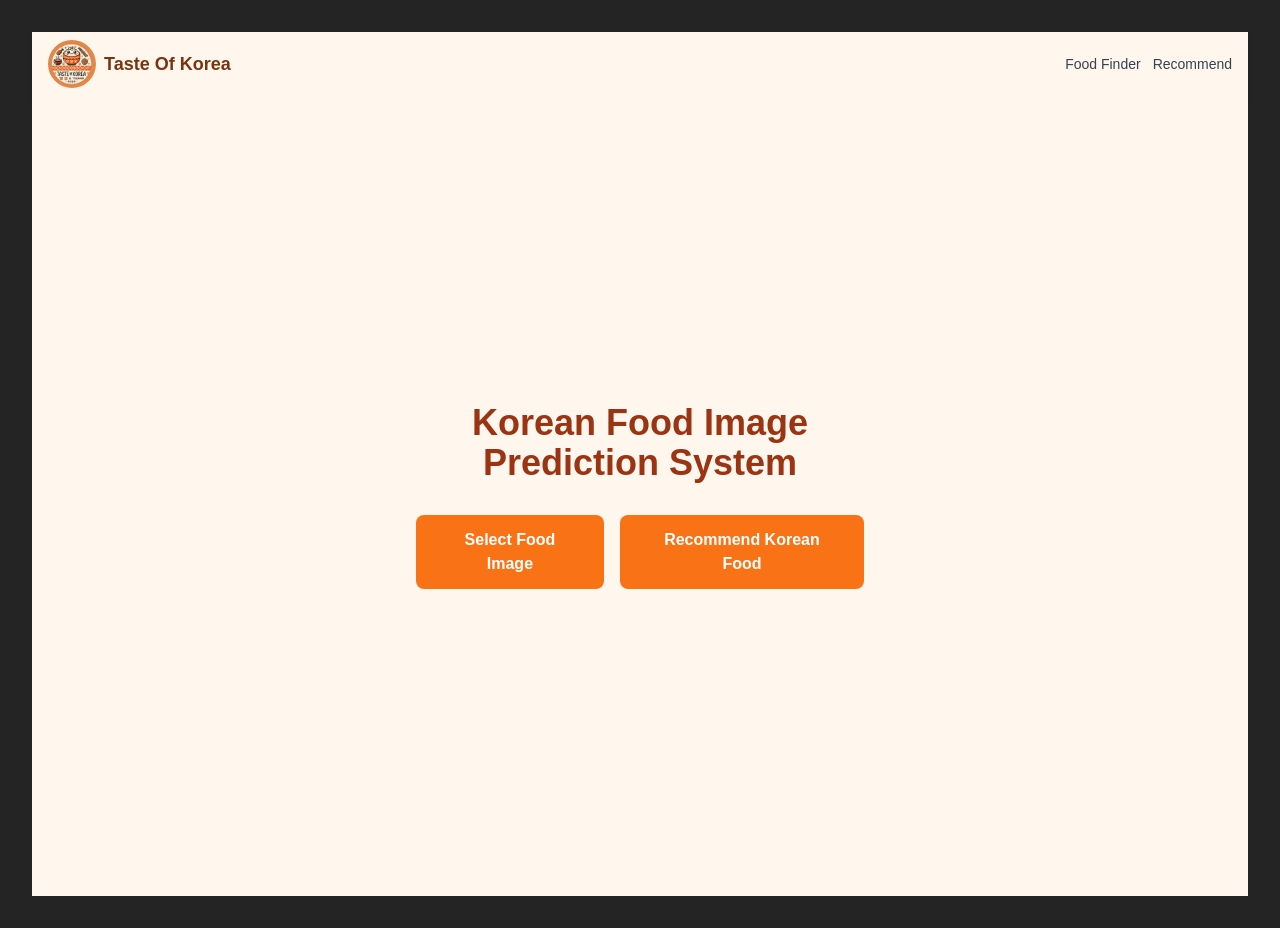
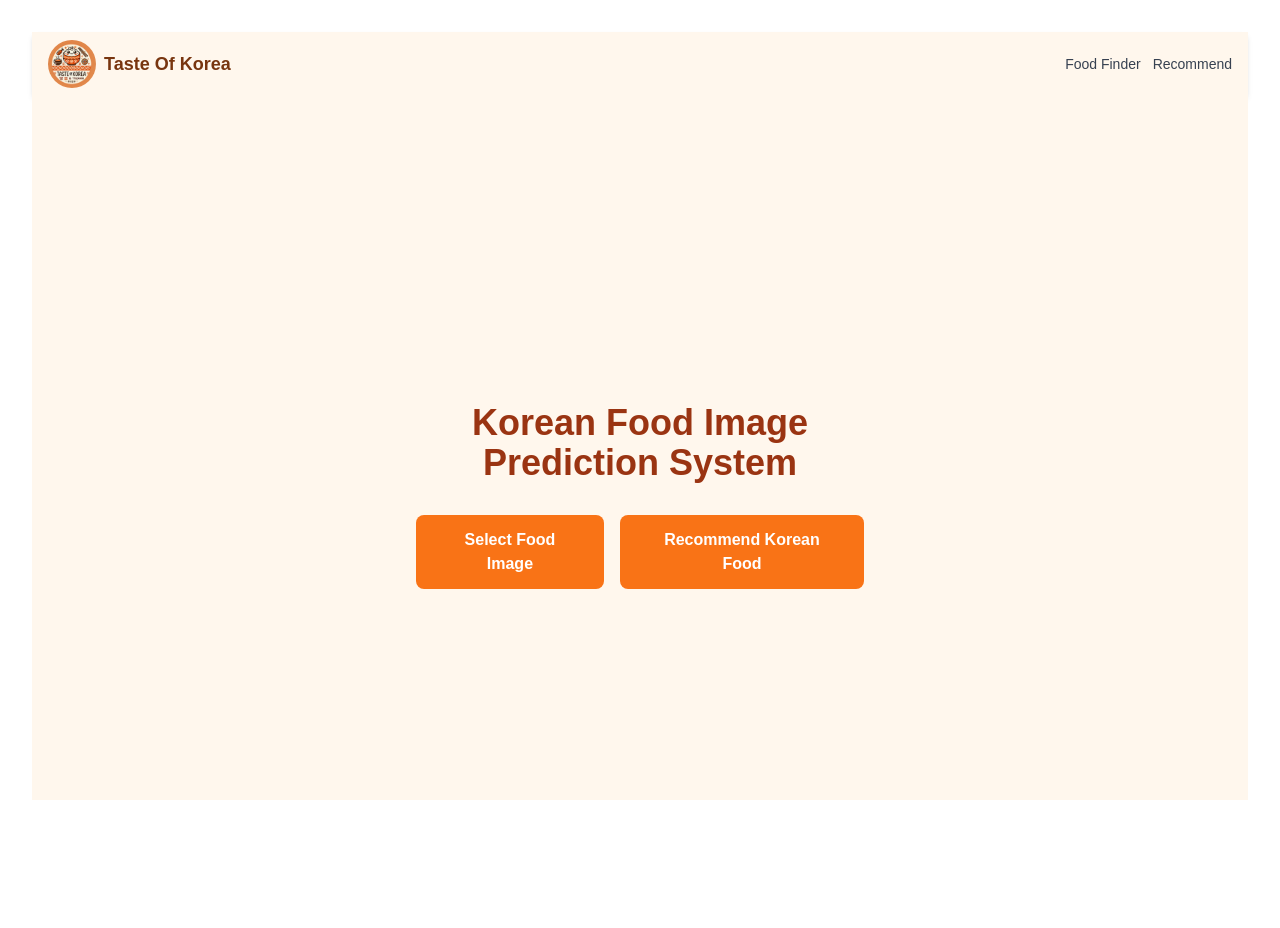
Before and after one commit to junghyun13/TasteOfKorea_FE, a React (Vite) app: page / in a window 1280 px wide. After the commit the page ends 800 px from the top, so only its background shows below. Built offline with nearby package versions, Linux system fonts and the light colour scheme.

Commit message:
높이수정

```diff
--- a/public/index.html
+++ b/public/index.html
@@ -7,6 +7,9 @@
 
     <!-- PWA 관련 메타태그 -->
     <meta name="theme-color" content="#ffffff" />
+    <meta name="background-color" content="#ffffff" />
+    <meta name="apple-mobile-web-app-capable" content="yes">
+    <meta name="apple-mobile-web-app-status-bar-style" content="default">
 
     <!-- 아이콘 -->
     <link rel="icon" href="/tastes.png" />
--- a/src/App.jsx
+++ b/src/App.jsx
@@ -11,17 +11,19 @@ import Navbar from './components/Navbar'; // 추가
 
 const App = () => {
   return (
-    <>
-      <InstallButton /> {/* 여기에 설치 버튼 삽입 */}
-      <Router>  {/* Router로 전체 애플리케이션을 감싸줍니다 */}
-        <Navbar />  {/* 모든 페이지에 공통으로 보이는 Navbar */}
-        <Routes>  {/* Routes로 경로들을 설정 */}
-          <Route path="/foodfind" element={<FoodFind />} />
-          <Route path="/" element={<Maintep />} />
-          <Route path="/recommend" element={<Recommend />} />
-        </Routes>
+    <div className="w-full h-screen bg-white text-black flex flex-col">
+      <InstallButton />
+      <Router>
+        <Navbar />
+        <div className="flex-grow"> {/* 내부 페이지가 전체 높이에서 확장될 수 있도록 */}
+          <Routes>
+            <Route path="/foodfind" element={<FoodFind />} />
+            <Route path="/" element={<Maintep />} />
+            <Route path="/recommend" element={<Recommend />} />
+          </Routes>
+        </div>
       </Router>
-    </>
+    </div>
   );
 };
 
--- a/src/index.css
+++ b/src/index.css
@@ -11,8 +11,8 @@
   line-height: 1.5;
   font-weight: 400;
   color-scheme: light dark;
-  color: rgba(255, 255, 255, 0.87);
-  background-color: #242424;
+  color: #000000;
+  background-color:#ffffff;
   font-synthesis: none;
   text-rendering: optimizeLegibility;
   -webkit-font-smoothing: antialiased;
@@ -36,7 +36,7 @@ body {
   font-family: 'Arial', sans-serif;
   min-width: 320px;
   min-height: 100vh;
-  background-color: #242424;
+  background-color: #ffffff;
   color: rgba(255, 255, 255, 0.87);
 }
 
@@ -106,3 +106,12 @@ button:focus-visible {
     font-size: 0.8em;
   }
 }
+
+html, body, #root {
+  width: 100%;
+  height: 100%;
+  margin: 0;
+  padding: 0;
+  background-color: #ffffff;
+  overflow: hidden;
+}
```
